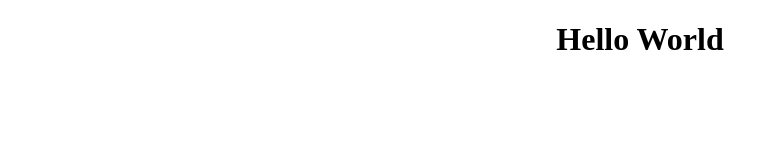
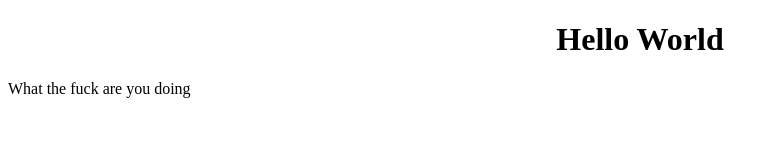
Before and after one commit to feelmystarshine/usman, a plain HTML site: page index.html in a window 1280 px wide. Shown: the whole page, without its empty margins (0-778 px from the left). Drawn offline with Linux system fonts and the light colour scheme.

Commit message:
who are you

```diff
--- a/index.html
+++ b/index.html
@@ -7,5 +7,6 @@
 </head>
 <body>
     <center><h1>Hello World</h1></center>
+    <p>What the fuck are you doing</p>
 </body>
 </html>
```
